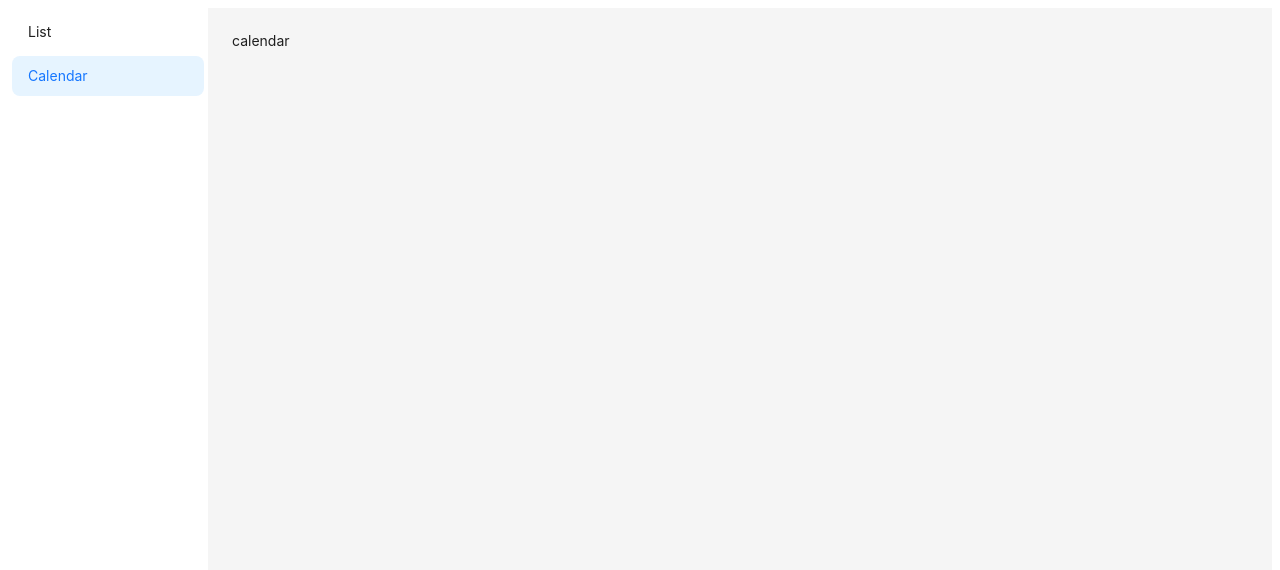
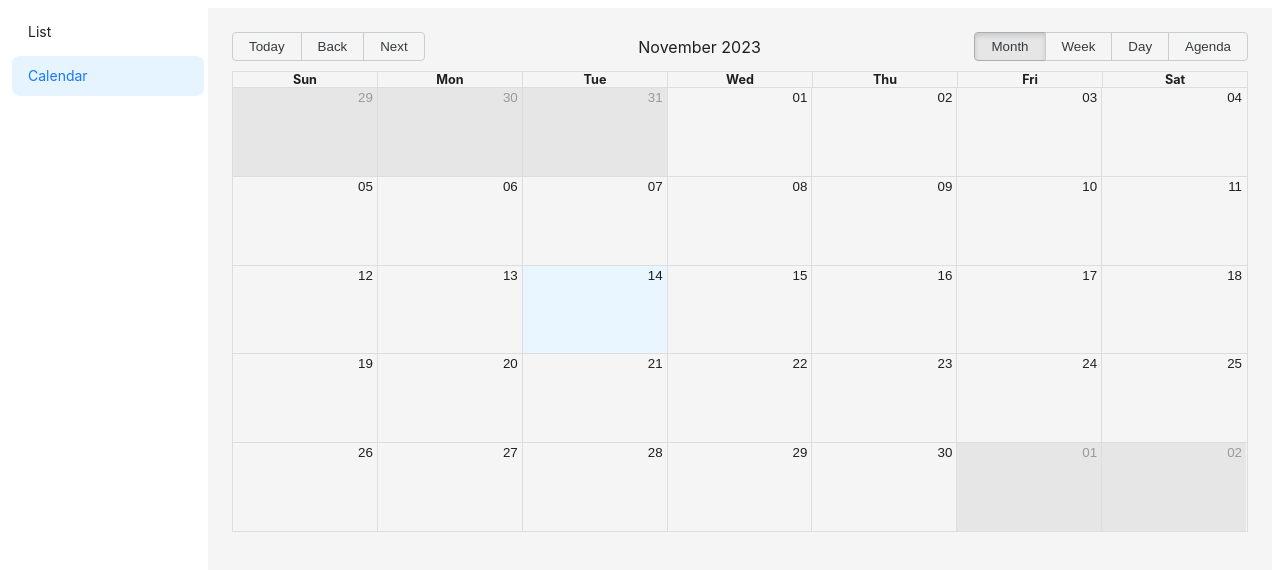
Before and after one commit to suadsuljovic/calendar-app, a React (Vite) app: page / in a window 1280 px wide. Both pictures are taken after a click on the item "Calendar". Shown: the top 570 px of the page. Built offline with nearby package versions, Linux system fonts and the light colour scheme.

Commit message:
create custom calendar component

```diff
--- /dev/null
+++ b/src/components/calendarView/Calendar.tsx
@@ -0,0 +1,29 @@
+import { Calendar, luxonLocalizer } from "react-big-calendar";
+import { useEventsContext } from "../../hooks";
+import { DateTime, Settings } from "luxon";
+
+import "react-big-calendar/lib/css/react-big-calendar.css";
+
+// only use `Settings` if you require optional time zone support
+Settings.defaultZone = "America/Los_Angeles";
+// end optional time zone support
+
+const localizer = luxonLocalizer(DateTime, { firstDayOfWeek: 7 });
+
+const CustomCalendar = () => {
+  const { events } = useEventsContext();
+
+  return (
+    <div>
+      <Calendar
+        localizer={localizer}
+        events={events}
+        startAccessor="start"
+        endAccessor="end"
+        style={{ height: 500 }}
+      />
+    </div>
+  );
+};
+
+export default CustomCalendar;
--- a/src/components/calendarView/CalendarView.tsx
+++ b/src/components/calendarView/CalendarView.tsx
@@ -1,4 +1,10 @@
+import CustomCalendar from "./Calendar";
+
 const CalendarView = () => {
-  return <div>calendar</div>;
+  return (
+    <div>
+      <CustomCalendar />
+    </div>
+  );
 };
 export default CalendarView;
```
Also changed, not shown: 1 other file (tests, documents, lock files or other folders).
